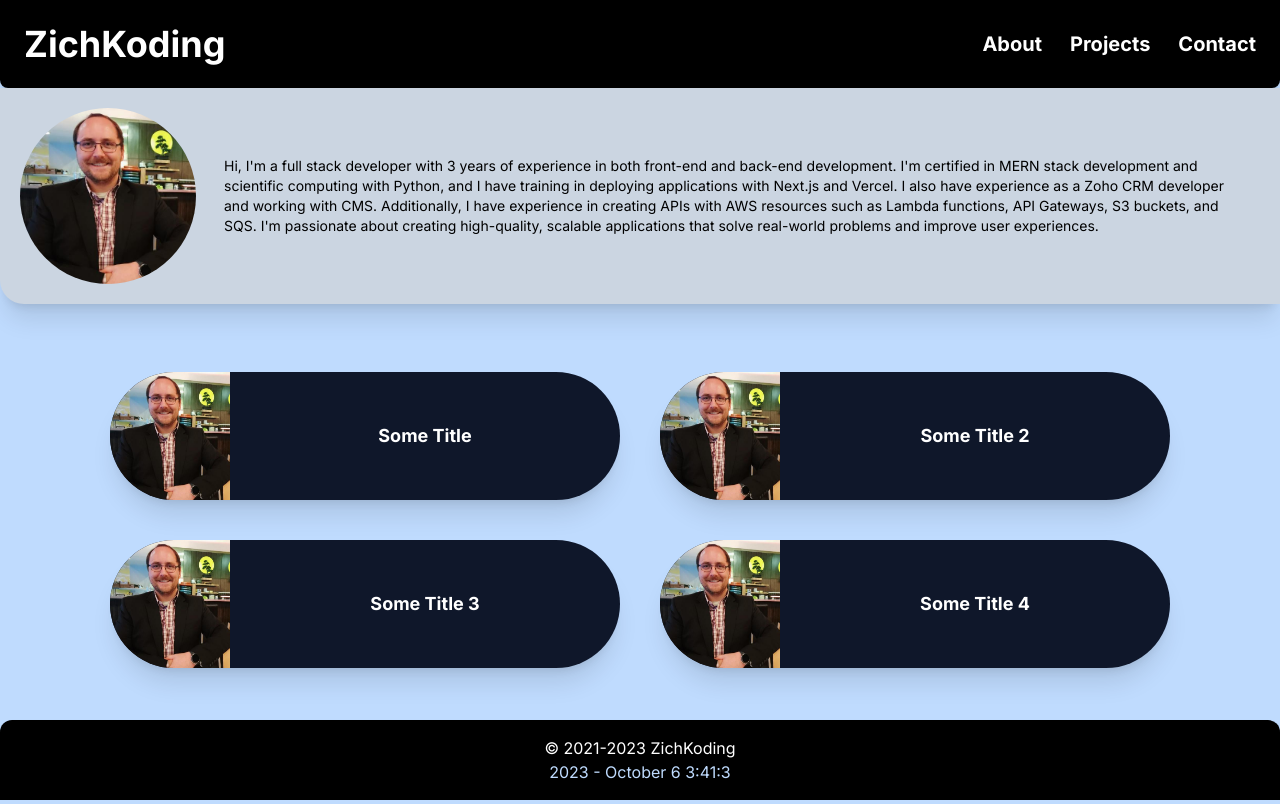
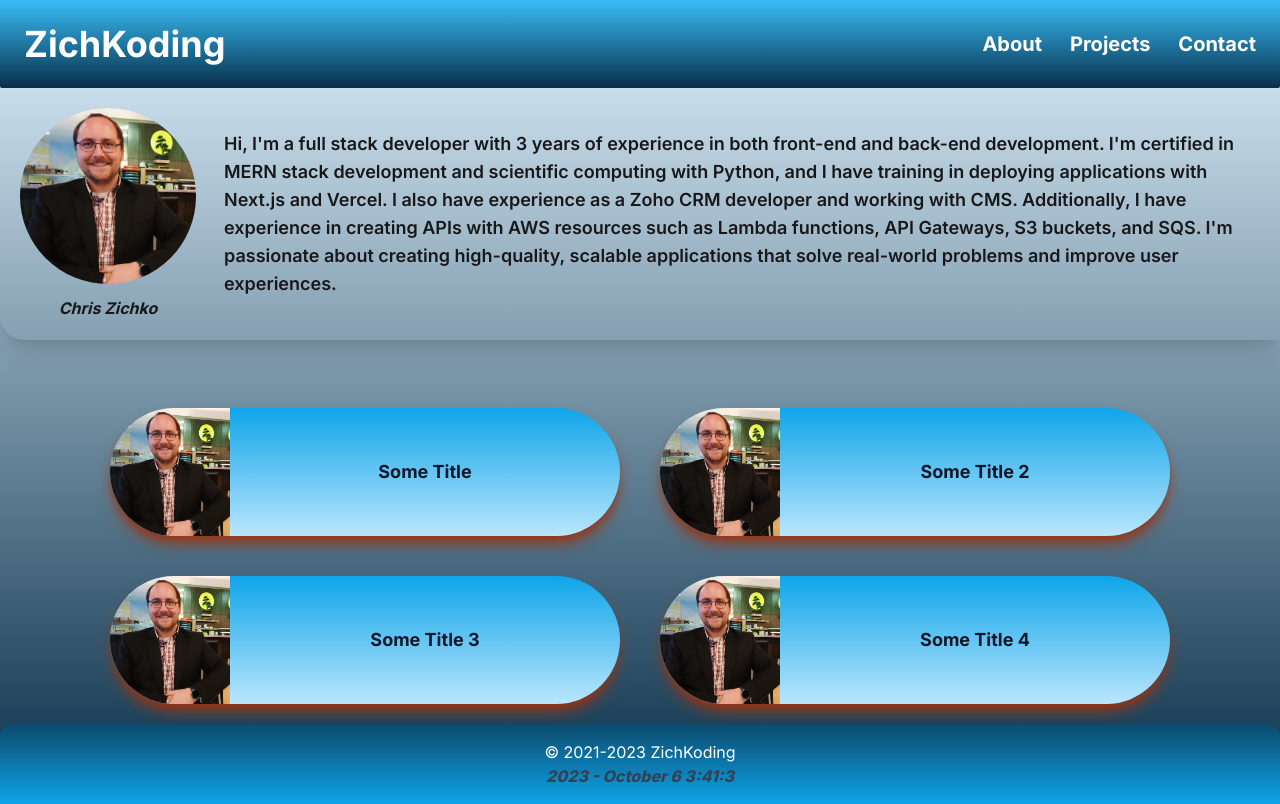
Before and after one commit to ZichKoding/ZichKoding.github.io, a Next.js app in the folder portfolio/: page / in a window 1280 px wide. Built offline with nearby package versions, Linux system fonts and the light colour scheme.

Commit message:
About page formatting and responsiveness looks good for now.

```diff
--- a/portfolio/app/about/page.tsx
+++ b/portfolio/app/about/page.tsx
@@ -1,8 +1,21 @@
 import Header from '@/components/Header';
+import { LoremIpsum } from 'lorem-ipsum';
 
 export default function About() {
+  const lorem = new LoremIpsum();
   return (
     <>
+      <main className="flex flex-grow justify-center items-center ">
+        <div className="flex flex-col justify-evenly w-10/12 p-3 items-center
+                      text-zinc-900 rounded-3xl shadow-xl shadow-orange-950">
+          <h3 className="w-10/12 text-3xl font-extrabold py-5">
+            A Little About Me...
+          </h3>
+          <p className="w-10/12 py-5 font-bold text-slate-900">
+            {lorem.generateWords(100)}
+          </p>
+        </div>
+      </main>
     </>
   )
 }
--- a/portfolio/app/layout.tsx
+++ b/portfolio/app/layout.tsx
@@ -13,7 +13,7 @@
 
 export default function RootLayout({children,}: {children: React.ReactNode}) {
   return (
-    <html lang="en" className="bg-blue-200">
+    <html lang="en" className="bg-gradient-to-t from-sky-950 to-sky-100">
       <body className={`min-h-screen flex flex-col ${inter.className}`}>
         <Header />
         {children}
--- a/portfolio/app/page.tsx
+++ b/portfolio/app/page.tsx
@@ -5,13 +5,18 @@
   return (
     <>
       <main className="flex flex-grow flex-col gap-12">
-        <div className="flex flex-col justify-between p-3 items-center bg-slate-300 rounded-bl-3xl shadow-xl sm:flex-row">
-          <Image src="/profile_pic.jpg"
-            alt="Picture of the Chris Zichko." width={500} height={500}
-            className="flex-shrink-0 w-32 h-32 sm:w-48 sm:h-48
-                      rounded-full overflow-hidden p-2" />
-
-          <p className="text-sm p-5">
+        <div className="flex flex-col justify-between p-3 items-center
+                      {/*bg-gradient-to-t from-sky-400 to-sky-800*/} text-zinc-900 rounded-bl-3xl shadow-xl sm:flex-row">
+          <div className="flex flex-col flex-shrink-0 gap-3 w-32 h-auto
+                          overflow-hidden p-2 items-center sm:w-48 sm:h-auto">
+            <Image src="/profile_pic.jpg"
+              alt="Picture of the Chris Zichko." width={500} height={500}
+              className="rounded-full" />
+            <p className="font-bold italic">
+              Chris Zichko
+            </p>
+          </div>
+          <p className=" text-lg font-semibold p-5">
             Hi, I'm a full stack developer with 3 years of experience in both{' '}
             front-end and back-end development. I'm certified in MERN stack development{' '}
             and scientific computing with Python, and I have training in deploying{' '}
--- a/portfolio/components/FeaturedProjects.tsx
+++ b/portfolio/components/FeaturedProjects.tsx
@@ -30,13 +30,13 @@
             <div className="flex flex-col px-2 items-center gap-10 md:grid lg:grid-cols-2">
                 {featuredProjects.map((project, index) => (
                     <div key={index} className={`w-10/12 h-20 sm:h-32 rounded-full
-                                                bg-slate-900 hover:bg-slate-700
-                                                shadow-xl flex flex-row justify-center
+                                                bg-gradient-to-t from-sky-200 to-sky-500 hover:bg-cyan-900
+                                                shadow-lg shadow-orange-800 flex flex-row justify-center
                                                 items-center text-center
                                                 ${index % 2 === 0 ? 'sm:ml-auto' :
                                                                     'sm:mr-auto'}`}>
                         <Image src={project.image_path} alt={project.title} width={120} height={120} className="h-20 sm:h-32 rounded-l-full mr-auto" />
-                        <div className="flex flex-col justify-center items-center text-white text-center mr-auto">
+                        <div className="flex flex-col justify-center items-center text-slate-900 text-center mr-auto">
                             <h3 className="text-lg font-bold">{project.title}</h3>
                         </div>
                     </div>
--- a/portfolio/components/Footer.tsx
+++ b/portfolio/components/Footer.tsx
@@ -40,15 +40,15 @@
 
     return (
         <footer className="styicky bottom-0 rounded-t-xl w-full
-                    bg-black text-white text-center
-                    p-4 shadow-md">
+                            bg-gradient-to-t from-sky-500 to-sky-900 text-white text-center
+                            p-4 shadow-md">
             <p>
                 &copy; {`2021-${dateTime.year}`}{' '}
                 <Link href="/" className="text-white hover:text-blue-300">
                     ZichKoding
                 </Link>
             </p>
-            <p className="text-blue-200">
+            <p className="font-extrabold italic text-slate-700">
                 {dateTime.year} - {new Date(dateTime.year, dateTime.month - 1).toLocaleString('default', { month: 'long' })} {dateTime.day}{' '}
                 {dateTime.hour}:{dateTime.minute}:{dateTime.second}
             </p>
--- a/portfolio/components/Header.tsx
+++ b/portfolio/components/Header.tsx
@@ -3,11 +3,11 @@
 export default function Header() {
     return (
         <>
-            <header className="flex flex-col bg-black items-center
-                                w-full p-6 shadow-md
-                                rounded-b-lg sm:flex-row sm:justify-between">
+            <header className="flex flex-col bg-gradient-to-t from-sky-950 to-sky-400 items-center
+                                w-full p-6 shadow- shadow-orange-950 z-10
+                                rounded-b-sm sm:flex-row sm:justify-between">
                 <Link href="/" className="font-bold text-4xl
-                                        text-white py-10 sm:py-0">
+                                         text-white py-10 sm:py-0">
                     ZichKoding
                 </Link>
                 <nav className="flex flex-row gap-7 items-center
--- a/portfolio/package.json
+++ b/portfolio/package.json
@@ -10,6 +10,7 @@
   },
   "dependencies": {
     "@types/tailwindcss": "^3.1.0",
+    "lorem-ipsum": "^2.0.8",
     "next": "13.5.4",
     "react": "^18",
     "react-dom": "^18"
```
